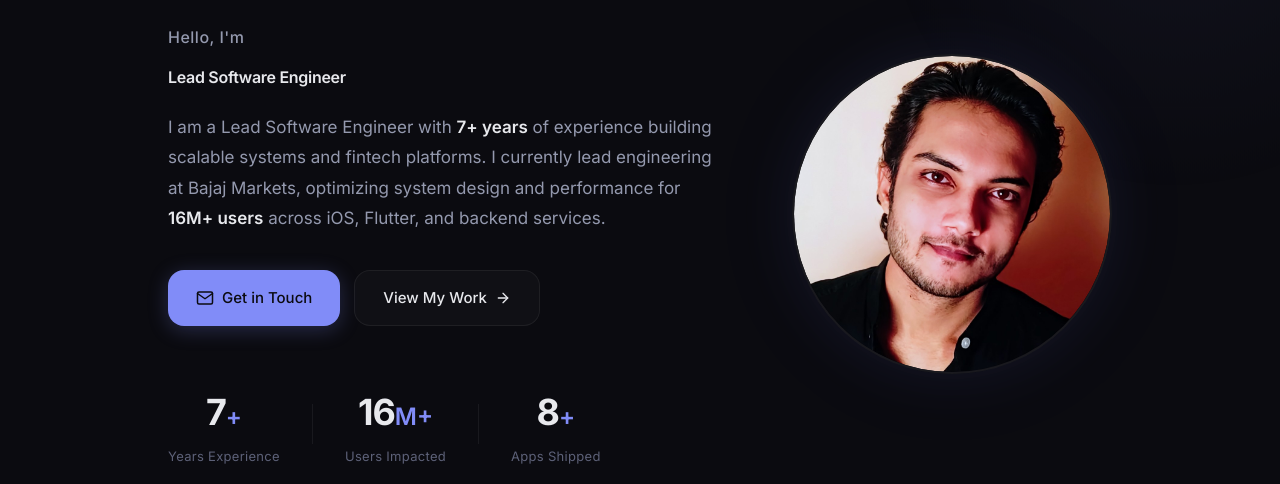
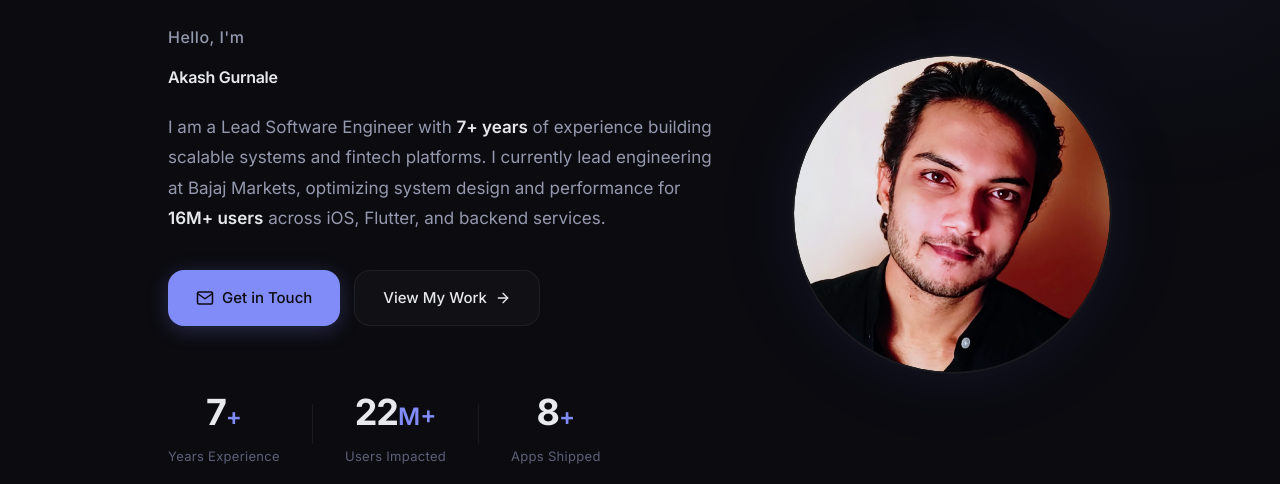
Before and after one commit to AkashGurnale/portfolio, a plain HTML site: page index.html in a window 1280 px wide. Shown: the part 206-690 px from the top of the page. Drawn offline with Linux system fonts and the light colour scheme.

Commit message:
Updated Hero.

```diff
--- a/index.html
+++ b/index.html
@@ -97,8 +97,8 @@
                             Gurnale</span>
                     </div>
                     <h1 class="hero-subtitle fade-in"
-                        style="font-size: var(--sz-2xl); font-weight: 600; color: var(--text-primary);">Lead Software
-                        Engineer</h1>
+                        style="font-size: var(--sz-2xl); font-weight: 600; color: var(--text-primary);">Akash Gurnale
+                    </h1>
                     <p class="hero-description fade-in">
                         I am a Lead Software Engineer with <strong>7+ years</strong> of experience building scalable
                         systems and fintech platforms. I currently lead engineering at Bajaj Markets, optimizing system
@@ -130,7 +130,7 @@
                         </div>
                         <div class="stat-divider"></div>
                         <div class="stat">
-                            <span class="stat-number" data-count="16">0</span><span class="stat-plus">M+</span>
+                            <span class="stat-number" data-count="22">0</span><span class="stat-plus">M+</span>
                             <span class="stat-label">Users Impacted</span>
                         </div>
                         <div class="stat-divider"></div>
```
